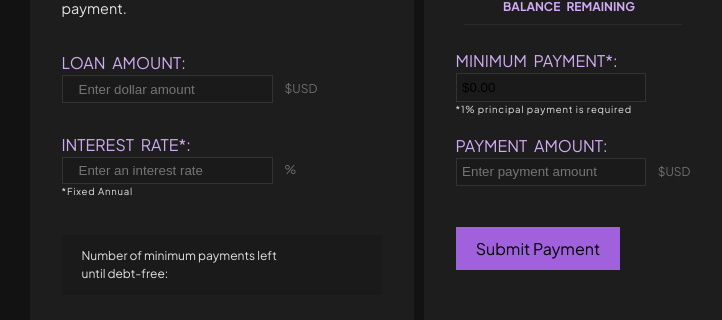
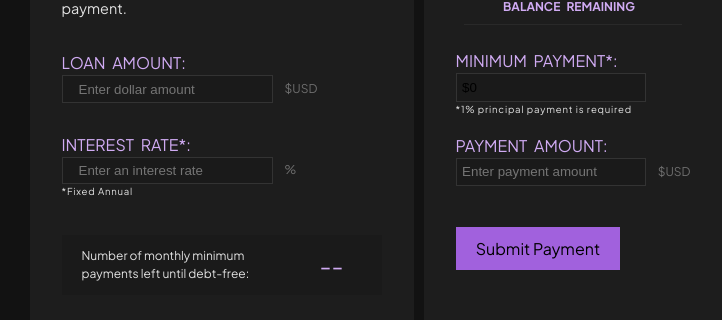
Before and after one commit to myles-portfolio/devslopes-react-101-project, a React (Vite) app: page / in a window 1280 px wide. Shown: the part 346-666 px from the top of the page, without its empty margins (264-986 px from the left). Built offline with nearby package versions, Linux system fonts and the light colour scheme.

Commit message:
completed monthly minimum payment functionality

```diff
--- a/src/components/Calculator.jsx
+++ b/src/components/Calculator.jsx
@@ -1,15 +1,11 @@
 import { Loan } from "./Loan";
 import { Payment } from "./Payment";
 import { useState, useEffect } from "react";
-import {
-	calculateRemainingPayments,
-	calculateLoanTotal,
-	calculateMinimumPayment,
-} from "../utils";
+import { calculateRemainingPayments, calculateMinimumPayment } from "../utils";
 
 export function Calculator() {
-	const [loanValueInput, setLoanValue] = useState(0);
-	const [interestValueInput, setInterestValue] = useState(0);
+	const [loanValueInput, setLoanValue] = useState(null);
+	const [interestValueInput, setInterestValue] = useState(null);
 	const [currentBalance, setBalance] = useState(0);
 	const [paymentError, setPaymentError] = useState(false);
 	const [paymentAmount, setPaymentAmount] = useState("");
@@ -20,16 +16,20 @@ export function Calculator() {
 	const loanValue = parseFloat(loanValueInput);
 	const interestValue = parseFloat(interestValueInput);
 
+	const paymentsLeft = calculateRemainingPayments(loanValue, interestValue);
+
 	useEffect(() => {
 		if (!isNaN(loanValue) && !isNaN(interestValue)) {
-			const initialBalance = calculateLoanTotal(loanValue, interestValue);
+			const initialBalance = loanValue;
 			setBalance(initialBalance);
 			setMinimumPayment(calculateMinimumPayment(initialBalance, interestValue));
-			setRemainingPayments(calculateRemainingPayments(initialBalance));
+			setRemainingPayments(paymentsLeft);
 		} else {
 			setBalance(loanValue || 0);
+			setRemainingPayments("--");
+			setMinimumPayment(0);
 		}
-	}, [loanValue, interestValue, currentBalance]);
+	}, [loanValue, interestValue, paymentsLeft]);
 
 	const updateLoanValue = (value) => {
 		setLoanValue(value);
@@ -37,6 +37,10 @@ export function Calculator() {
 
 	const updateInterestValue = (value) => {
 		setInterestValue(value);
+	};
+
+	const updateCurrentBalance = (value) => {
+		setBalance(value);
 	};
 
 	const updateRemainingPayments = () => {
@@ -60,8 +64,20 @@ export function Calculator() {
 			setPaymentError(true);
 			setIsModalOpen(true);
 		} else {
-			setBalance(currentBalance - paymentAmount);
-			updateRemainingPayments();
+			const newBalance = currentBalance - parseFloat(paymentAmount);
+			updateCurrentBalance(newBalance);
+			if (newBalance <= 0) {
+				setMinimumPayment(0);
+				setBalance(0);
+				setRemainingPayments(0);
+			} else {
+				const newMinimumPayment = calculateMinimumPayment(
+					newBalance,
+					interestValue
+				);
+				setMinimumPayment(newMinimumPayment);
+				updateRemainingPayments();
+			}
 			setPaymentAmount("");
 		}
 	};
--- a/src/components/Loan.jsx
+++ b/src/components/Loan.jsx
@@ -1,11 +1,11 @@
 import { Input } from "./Input";
 
-export function Loan({ handleChange }) {
+export function Loan({ handleChange, paymentsLeft }) {
 	return (
 		<div className="component__base">
 			<h3>TELL US ABOUT YOUR LOAN</h3>
 			<p className="loan__text">
-				Enter your <span className="highlight">loan amount</span> and
+				Enter your <span className="highlight">loan amount</span> and{" "}
 				<span className="highlight">interest rate</span> below to calculate your
 				minimum monthly payment.
 			</p>
@@ -30,8 +30,8 @@ export function Loan({ handleChange }) {
 				/>
 			</form>
 			<div className="payments__remaining">
-				<p>Number of minimum payments left until debt-free:</p>
-				{/* <p>Remaining Payments</p> */}
+				<p>Number of monthly minimum payments left until debt-free:</p>
+				<p>{isNaN(paymentsLeft) || paymentsLeft === 0 ? "--" : paymentsLeft}</p>
 			</div>
 		</div>
 	);
--- a/src/components/Payment.jsx
+++ b/src/components/Payment.jsx
@@ -10,23 +10,23 @@ export function Payment({
 	modalState,
 	setModalState,
 }) {
-	const displayedBalance = Number(currentBalance).toLocaleString(undefined, {
-		style: "currency",
-		currency: "USD",
-	});
-
 	return (
 		<div className="component__base">
 			<h3>MAKE A PAYMENT</h3>
 			<div className="payment__details">
 				<div className="balance">
-					<p className="number">{displayedBalance}</p>
+					<p className="number">
+						{Number(currentBalance).toLocaleString(undefined, {
+							style: "currency",
+							currency: "USD",
+						})}
+					</p>
 					<p className="description">BALANCE REMAINING</p>
 				</div>
 				<div className="minimum__payment">
 					<div className="mp__input">
 						<label className="label">Minimum Payment*:</label>
-						<input type="text" value={`${minimumPayment}`} readOnly />
+						<input type="text" value={`$${minimumPayment}`} readOnly />
 						<p className="input__subtext">*1% principal payment is required</p>
 					</div>
 					<form className="payment__form">
--- a/src/utils.js
+++ b/src/utils.js
@@ -1,34 +1,47 @@
 export const calculateMinimumPayment = (loanValueInput, interestValueInput) => {
 	loanValueInput = parseFloat(loanValueInput);
 	interestValueInput = parseFloat(interestValueInput);
+
 	if (!loanValueInput || isNaN(loanValueInput) || isNaN(interestValueInput)) {
 		return "$0.00";
 	}
+
 	const interestCalculated = interestValueInput / 100 / 12;
 	const interestCharged = interestCalculated * loanValueInput;
 	const onePercentMinimumCharged = loanValueInput * 0.01;
-	let loanPrincipal = interestCharged + onePercentMinimumCharged;
+	let minimumPayment = interestCharged + onePercentMinimumCharged;
 
 	if (loanValueInput <= 100) {
-		loanPrincipal = loanValueInput + 0.01 * loanValueInput;
+		minimumPayment = loanValueInput + 0.01 * loanValueInput;
 	}
 
-	const minimumPayment = loanPrincipal;
 	return minimumPayment.toFixed(2);
 };
 
-export function calculateLoanTotal(loanValueInput, interestValueInput) {
-	loanValueInput = parseFloat(loanValueInput);
-	interestValueInput = parseFloat(interestValueInput);
+export function calculateRemainingPayments(loanTotal, interestValueInput) {
+	loanTotal = parseFloat(loanTotal);
+	const onePercentMinimumCharged = loanTotal * 0.01;
+	let remainingBalance = loanTotal;
+	let remainingPayments = 0;
 
-	const interestCalculated = interestValueInput / 100 / 12;
-	const interestCharged = interestCalculated * loanValueInput;
-	const loanTotal = loanValueInput + interestCharged;
+	while (remainingBalance > 0) {
+		let minimumPayment = calculateMinimumPayment(
+			remainingBalance,
+			interestValueInput
+		);
 
-	return loanTotal;
+		if (remainingBalance <= 100) {
+			// Edge case: Total balance <= $100
+			minimumPayment = remainingBalance + onePercentMinimumCharged;
+		}
+
+		remainingPayments++;
+		let newBalance = (remainingBalance -= minimumPayment);
+		remainingBalance = newBalance.toFixed(2);
+	}
+	console.log("Remaining Balance / Payments:", [
+		remainingBalance,
+		remainingPayments,
+	]);
+	return remainingPayments;
 }
-
-export function calculateRemainingPayments(loanTotal, minimumPayment) {
-	const paymentsRemaining = Math.ceil(loanTotal / minimumPayment);
-	return paymentsRemaining;
-}
```
